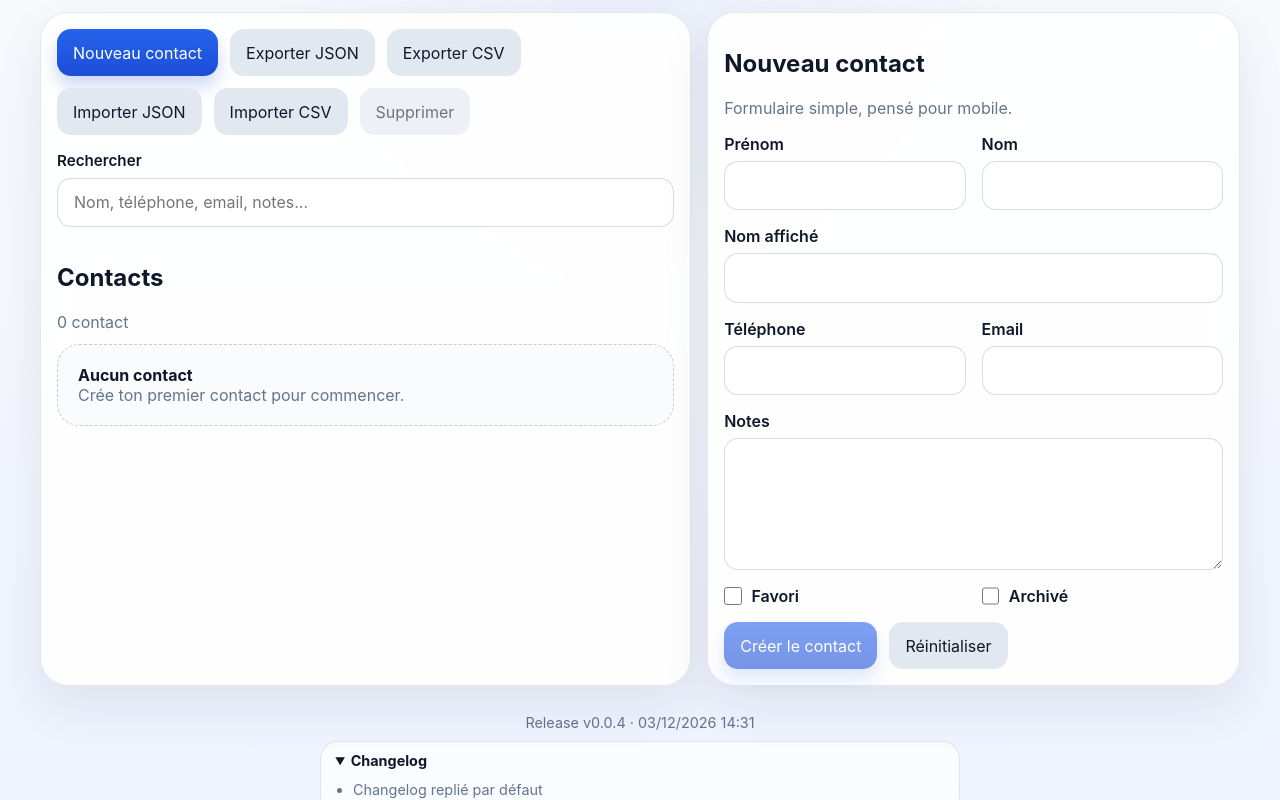
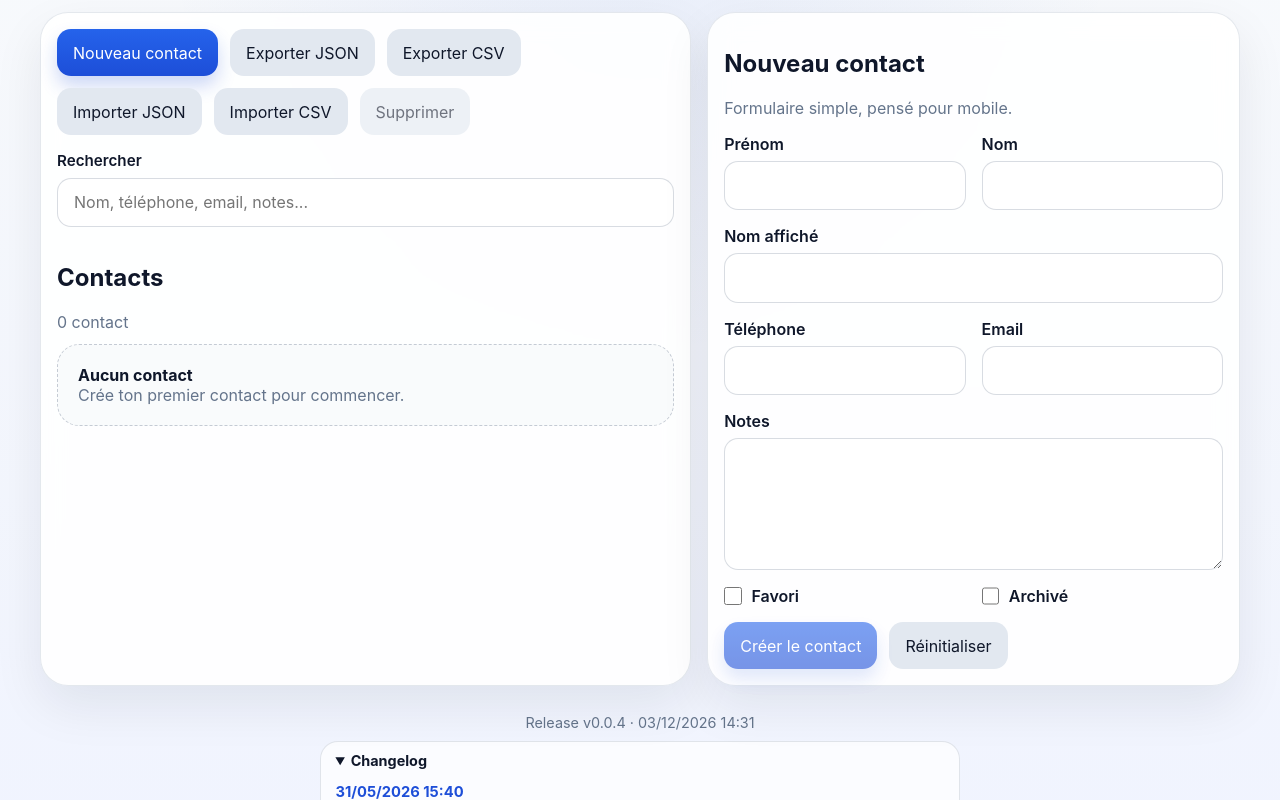
Before and after one commit to zuzu59/toto1036, a Vue app: page / in a window 1280 px wide. Both pictures are taken after a click on the heading "Changelog". Shown: the part 130-930 px from the top of the page. Built offline with nearby package versions, Linux system fonts and the light colour scheme.

Commit message:
docs: classe le changelog par date et heure

```diff
--- a/src/App.vue
+++ b/src/App.vue
@@ -49,9 +49,12 @@
       <div class="app-footer__release">Release {{ appRelease }} · {{ appBuildLabel }}</div>
       <details class="app-footer__changelog">
         <summary>Changelog</summary>
-        <ul>
-          <li v-for="entry in appChangelog" :key="entry">{{ entry }}</li>
-        </ul>
+        <section v-for="group in appChangelog" :key="group.dateTime" class="app-footer__changelog-group">
+          <h3>{{ group.dateTime }}</h3>
+          <ul>
+            <li v-for="entry in group.entries" :key="entry">{{ entry }}</li>
+          </ul>
+        </section>
       </details>
     </footer>
   </div>
--- a/src/styles.css
+++ b/src/styles.css
@@ -326,12 +326,22 @@ textarea {
   color: var(--text);
 }
 
-.app-footer__changelog ul {
-  margin: 0.75rem 0 0;
+.app-footer__changelog-group {
+  margin-top: 0.85rem;
+}
+
+.app-footer__changelog-group h3 {
+  margin: 0;
+  font-size: 0.92rem;
+  color: var(--primary);
+}
+
+.app-footer__changelog-group ul {
+  margin: 0.45rem 0 0;
   padding-left: 1.1rem;
 }
 
-.app-footer__changelog li + li {
+.app-footer__changelog-group li + li {
   margin-top: 0.35rem;
 }
 
--- a/src/version.ts
+++ b/src/version.ts
@@ -2,7 +2,28 @@ export const APP_RELEASE = 'v0.0.4'
 export const APP_BUILD_TIME = __APP_BUILD_TIME__
 
 export const APP_CHANGELOG = [
-  'Changelog replié par défaut',
-  'Changelog disponible aussi sur GitHub Releases',
-  'Ajout de l’import/export CSV',
+  {
+    dateTime: '31/05/2026 15:40',
+    entries: [
+      'Changelog replié par défaut dans l’app',
+      'Changelog disponible aussi sur GitHub Releases',
+      'Ajout de l’import/export CSV',
+    ],
+  },
+  {
+    dateTime: '31/05/2026 15:18',
+    entries: [
+      'Ajout d’un changelog dans l’app',
+      'Version affichée avec date/heure de build',
+      'Amélioration de la stabilité de la recherche',
+    ],
+  },
+  {
+    dateTime: '31/05/2026 14:55',
+    entries: ['Passage à une version visible dans l’app'],
+  },
+  {
+    dateTime: '31/05/2026 14:30',
+    entries: ['Première version PWA du carnet de contacts'],
+  },
 ] as const
```
Also changed, not shown: 1 other file (tests, documents, lock files or other folders).
